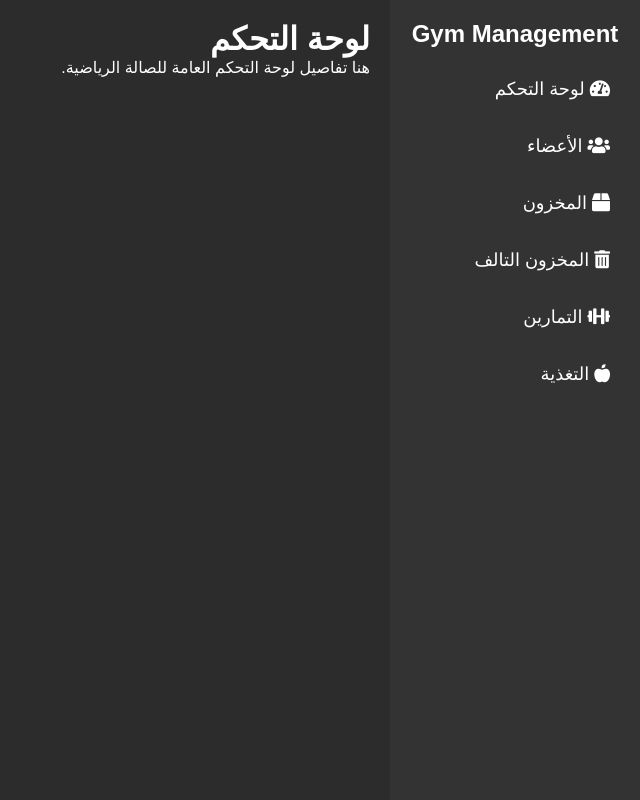
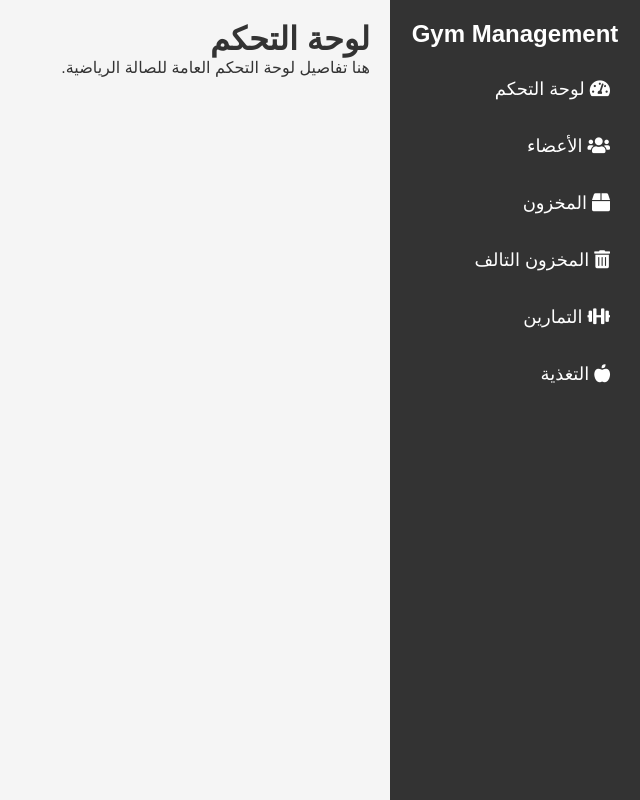
Before and after one commit to m013255m/gymstykl, a PHP site: page / in a window 1280 px wide. Shown: the whole page, without its empty margins (640-1280 px from the left). Run offline with PHP 8.4, Linux system fonts and the light colour scheme.

Commit message:
Update style.css

```diff
--- a/style.css
+++ b/style.css
@@ -7,8 +7,8 @@
 
 body {
     display: flex;
-    background-color: #2c2c2c;
-    color: #fff;
+    background-color: #f5f5f5;
+    color: #333;
     direction: rtl;
 }
 
@@ -53,7 +53,7 @@ body {
 }
 
 h1 {
-    color: #fff;
+    color: #333;
 }
 
 form {
@@ -63,7 +63,7 @@ form {
     gap: 15px;
 }
 
-label, input, select, button {
+label, input, button {
     width: 100%;
     margin: 5px 0;
     padding: 10px;
```
